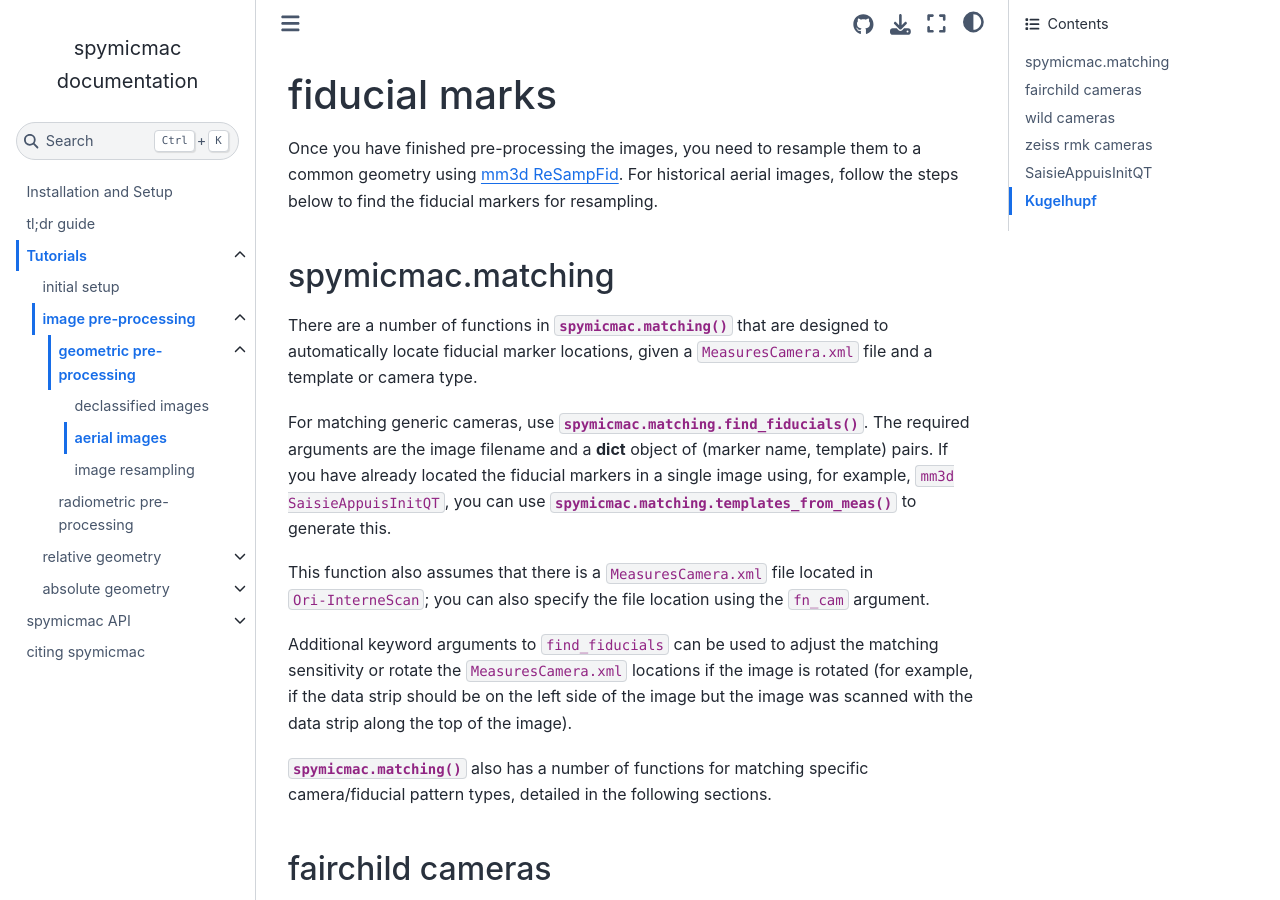
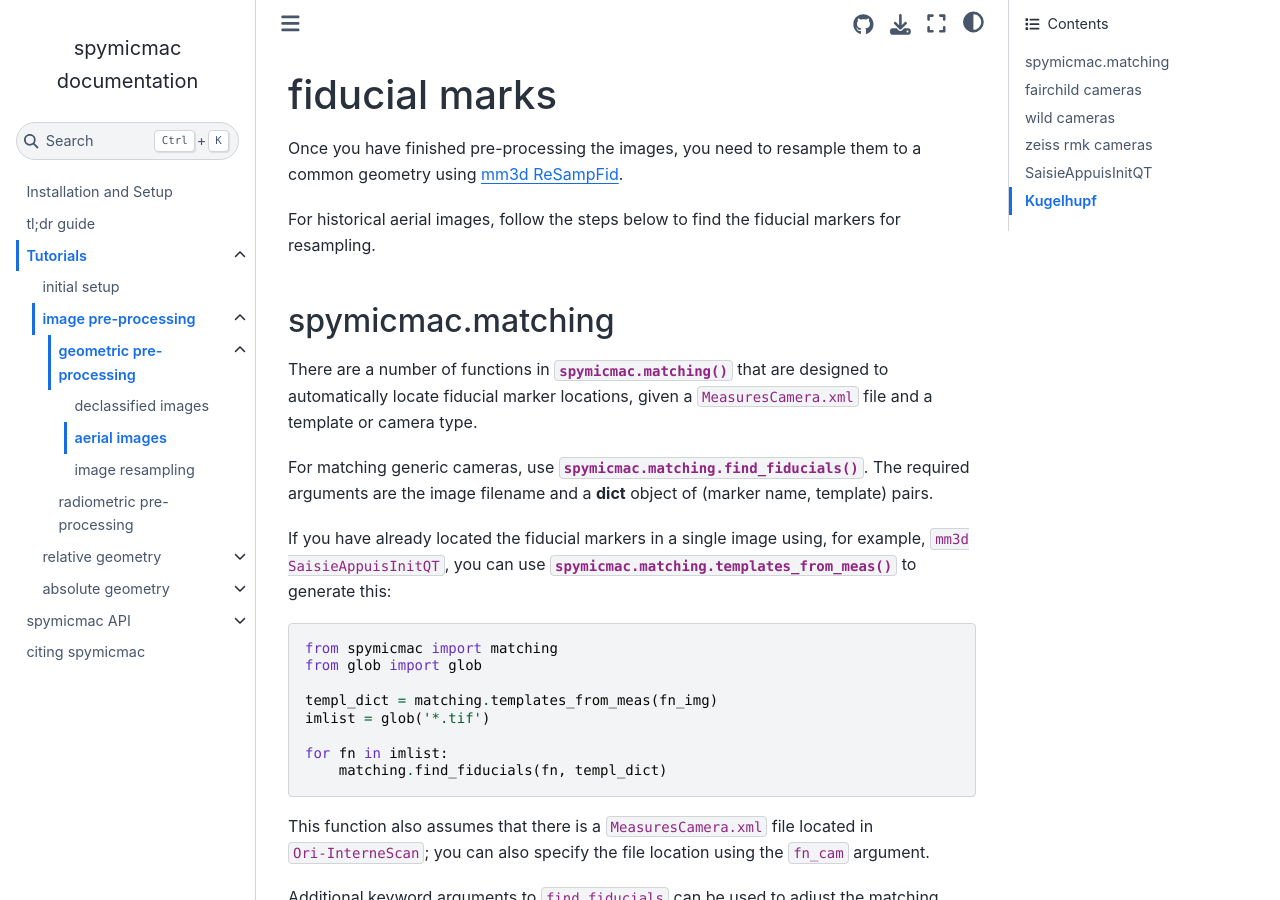
Before and after one commit to iamdonovan/spymicmac, a Sphinx documentation site: the page built from doc/tutorials/preprocessing/geometric/aerial/fiducials.rst, in a window 1280 px wide and 900 px high. Built offline with Sphinx 7.4.7 and the Sphinx Book theme 1.1.4, drawn with Linux system fonts in a browser that asks for light colours; nearby versions of some CDN libraries; the version number could not be read and is left out; some of the changed text lies outside the part shown.

Commit message:
add snippets, improve text spacing

```diff
--- a/doc/tutorials/preprocessing/geometric/aerial/fiducials.rst
+++ b/doc/tutorials/preprocessing/geometric/aerial/fiducials.rst
@@ -2,8 +2,9 @@ fiducial marks
 ==================
 
 Once you have finished pre-processing the images, you need to resample them to a common geometry using
-`mm3d ReSampFid <https://micmac.ensg.eu/index.php/ReSampFid>`_. For historical aerial images, follow the steps below to
-find the fiducial markers for resampling.
+`mm3d ReSampFid <https://micmac.ensg.eu/index.php/ReSampFid>`_.
+
+For historical aerial images, follow the steps below to find the fiducial markers for resampling.
 
 spymicmac.matching
 --------------------
@@ -12,9 +13,22 @@ There are a number of functions in :py:meth:`spymicmac.matching` that are design
 marker locations, given a ``MeasuresCamera.xml`` file and a template or camera type.
 
 For matching generic cameras, use :py:meth:`spymicmac.matching.find_fiducials`. The required arguments are the image
-filename and a **dict** object of (marker name, template) pairs. If you have already located the fiducial markers in
-a single image using, for example, ``mm3d SaisieAppuisInitQT``, you can use
-:py:meth:`spymicmac.matching.templates_from_meas` to generate this.
+filename and a **dict** object of (marker name, template) pairs.
+
+If you have already located the fiducial markers in a single image using, for example, ``mm3d SaisieAppuisInitQT``,
+you can use :py:meth:`spymicmac.matching.templates_from_meas` to generate this:
+
+.. code-block:: python
+
+    from spymicmac import matching
+    from glob import glob
+
+    templ_dict = matching.templates_from_meas(fn_img)
+    imlist = glob('*.tif')
+
+    for fn in imlist:
+        matching.find_fiducials(fn, templ_dict)
+
 
 This function also assumes that there is a ``MeasuresCamera.xml`` file located in ``Ori-InterneScan``; you can also
 specify the file location using the ``fn_cam`` argument.
@@ -110,17 +124,12 @@ directory.
 
 .. note::
 
-    In order to run :py:meth:`spymicmac.micmac.batch_saisie_fids`, you need to either have a ``MeasuresCamera.xml`` file
-    in ``Ori-InterneScan``, or an ``id_fiducials.txt`` file in the current directory. This is a simple text file with
-    the 'name' of each fiducial marker on each line:
+    In order to run :py:meth:`spymicmac.micmac.batch_saisie_fids`, you need to have either:
 
-    .. code-block:: text
+    - a ``MeasuresCamera.xml`` file in ``Ori-InterneScan``; or
+    - an ``id_fiducial.txt`` file in the current directory (see :ref:`here <id_fid>`)
 
-        P1
-        P2
-        ...
-
-    Note that the names of the fiducial markers in ``id_fiducials.txt`` must match the names in ``MeasuresCamera.xml``
+    Note that the names of the fiducial markers in ``id_fiducial.txt`` must match the names in ``MeasuresCamera.xml``
     in order to work with ``mm3d ReSampFid``.
 
 The MicMac program for inputting fiducial mark locations is ``SaisieAppuisInitQT``
@@ -160,7 +175,7 @@ Once you have selected the location for each fiducial marker, select ``File > Ex
 Kugelhupf
 ----------
 If you have a number of images, and the fiducial marks are in approximately the same place,
-you might want to give ``mm3d Kugelhupf`` a try:
+you can also use ``mm3d Kugelhupf`` to detect fiducial marks in the other images based on a template image:
 
 .. code-block:: text
 
```
Also changed, not shown: other parts of doc/tutorials/preprocessing/geometric/aerial/fiducials.rst (+10 -4 lines).
